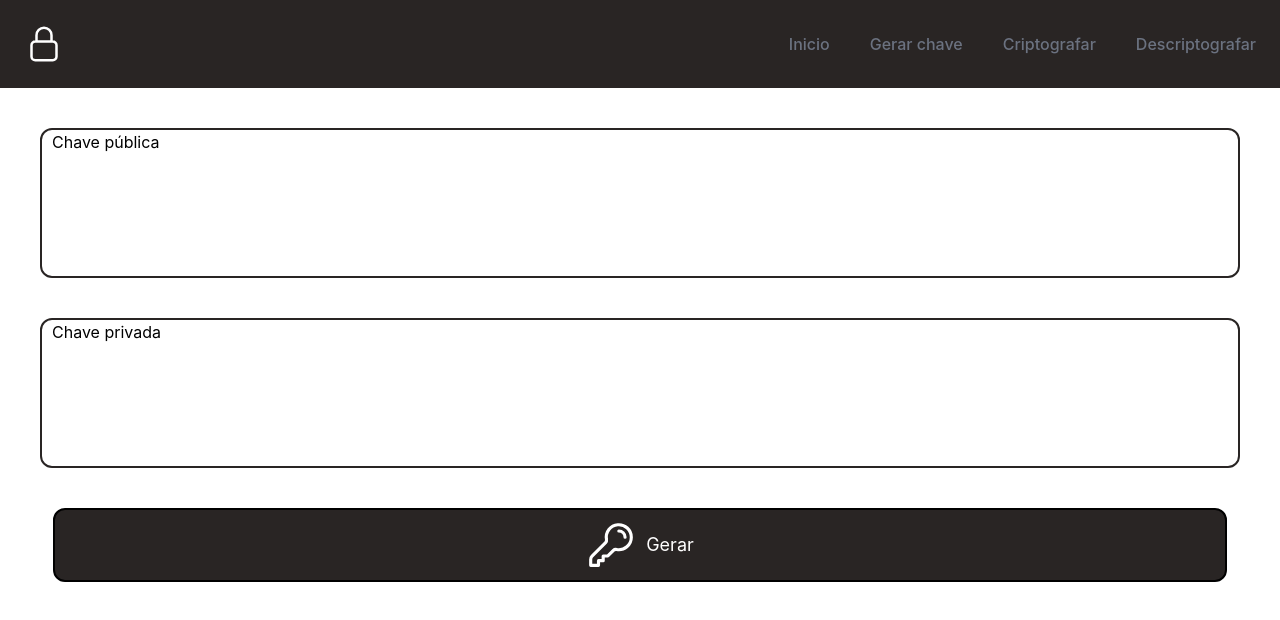
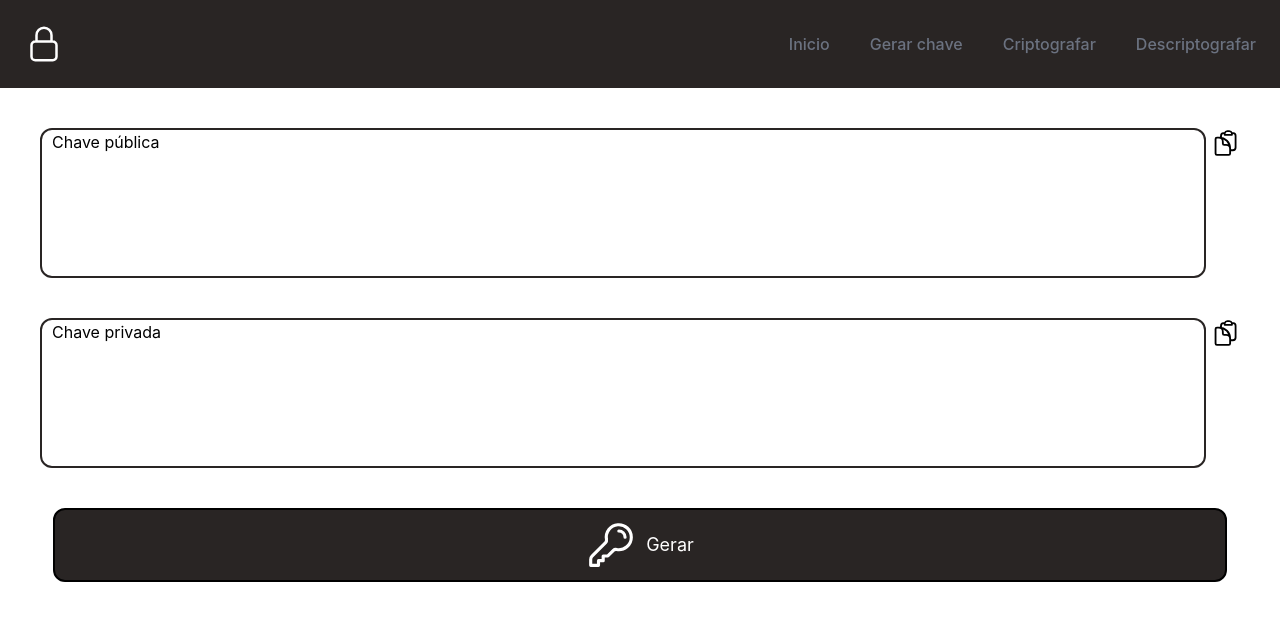
Before and after one commit to PedroLuisBrilhadori/application-RSAcryptography, a Next.js app: page /generate_keys in a window 1280 px wide. Shown: the top 620 px of the page. Built offline with nearby package versions, Linux system fonts and the light colour scheme.

Commit message:
feat: add icon clipboard

```diff
--- a/src/pages/generate_keys.tsx
+++ b/src/pages/generate_keys.tsx
@@ -1,4 +1,4 @@
-import { KeyIcon } from '@heroicons/react/24/outline';
+import { ClipboardDocumentIcon, KeyIcon } from '@heroicons/react/24/outline';
 import React, { useState } from 'react'
 import Button from '../components/Button';
 import Header from '../components/Header'
@@ -22,12 +22,12 @@ export default function GenerateKeys() {
 
       <div className='m-10 w-auto h-max flex'>
           <p className='w-full h-[150px] rounded-xl bg-white border-2 border-stone-800 text-black pl-[10px]' onDoubleClick={handleOnDoubleClickKeyPublic}>{keyPublicText}</p>
-          <img src='' />
+          <ClipboardDocumentIcon className='w-[30px] h-[30px] ml-[5px]' onClick={handleOnDoubleClickKeyPublic} />
       </div>
 
       <div className='m-10 w-auto h-max flex'>
           <p className='w-full h-[150px] rounded-xl bg-white border-2 border-stone-800 text-black pl-[10px]' onDoubleClick={handleOnDoubleClickKeyPrivate}>{keyPrivateText}</p>
-          <img src='' />
+          <ClipboardDocumentIcon className='w-[30px] h-[30px] ml-[5px]' onClick={handleOnDoubleClickKeyPrivate} />
       </div>
 
       <Button>
```
